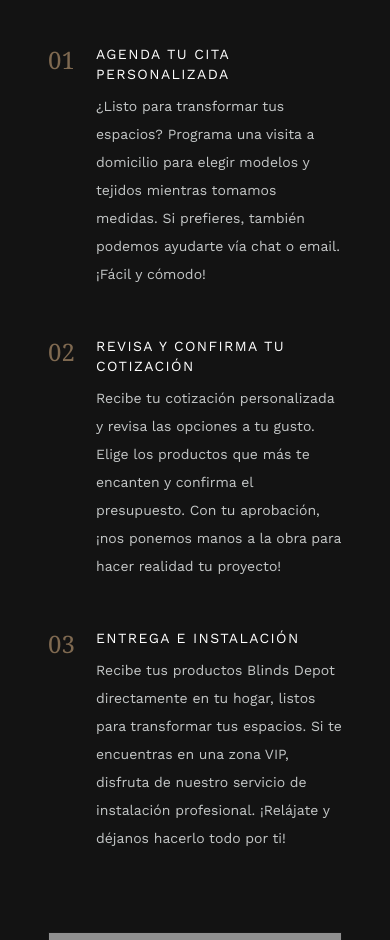
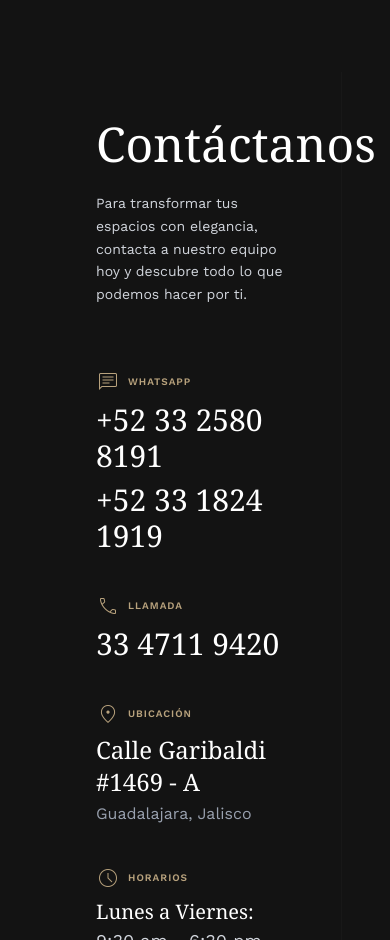
Before and after one commit to alexmendoza93/blindsdepot, a Next.js app: page / in a window 390 px wide. Shown: the part 11060-12000 px from the top of the page. Built offline with nearby package versions, Linux system fonts and the light colour scheme; grey boxes are pictures that could not be loaded.

Commit message:
product images  small map

```diff
--- a/app/components/ContactSection.tsx
+++ b/app/components/ContactSection.tsx
@@ -1,92 +1,102 @@
 export default function ContactSection() {
   return (
     <section className="bg-surface py-40 px-12 grid grid-cols-1 md:grid-cols-2 gap-0 border-t border-outline-variant/5">
-      <div className="p-12 md:p-24 border-r border-outline-variant/10">
-        <h2 className="font-serif text-5xl text-white mb-16">Consultar</h2>
-        <div className="space-y-12">
-          {/* Address Block */}
-          <div className="bg-[#161512]/50 border border-white/5 p-8 backdrop-blur-sm">
-            <h4 className="font-sans text-[10px] tracking-widest text-[#b8a27d] uppercase font-bold mb-4 flex items-center gap-3">
-              <span className="material-symbols-outlined text-sm">location_on</span>
-              Dirección
+      <div className="p-12 md:p-24 border-r border-outline-variant/10 flex flex-col justify-center">
+        <h2 className="font-serif text-5xl md:text-6xl text-white mb-6">Contáctanos</h2>
+        <p className="font-sans text-gray-300 text-sm md:text-base leading-relaxed mb-16 max-w-md">
+          Para transformar tus espacios con elegancia, contacta a nuestro equipo hoy y descubre todo lo que podemos hacer por ti.
+        </p>
+
+        <div className="space-y-10">
+          {/* WhatsApp */}
+          <div>
+            <h4 className="font-sans text-[10px] tracking-widest text-[#b8a27d] uppercase font-bold mb-2 flex items-center gap-2">
+              <span className="material-symbols-outlined text-sm">chat</span>
+              WhatsApp
             </h4>
-            <p className="font-sans text-sm text-gray-300 leading-relaxed">
-              Calle Garibaldi #1469 -A<br />
-              Guadalajara, Jalisco
+            <p className="font-serif text-3xl text-white flex flex-col sm:flex-row sm:gap-4 gap-2">
+              <a href="https://wa.me/5213325808191" target="_blank" rel="noopener noreferrer" className="hover:text-[#b8a27d] transition-colors">
+                +52 33 2580 8191
+              </a>
+              <span className="hidden sm:inline text-white/20">|</span>
+              <a href="https://wa.me/5213318241919" target="_blank" rel="noopener noreferrer" className="hover:text-[#b8a27d] transition-colors">
+                +52 33 1824 1919
+              </a>
             </p>
           </div>
 
-          {/* Hours Block */}
-          <div className="bg-[#161512]/50 border border-white/5 p-8 backdrop-blur-sm">
-            <h4 className="font-sans text-[10px] tracking-widest text-[#b8a27d] uppercase font-bold mb-4 flex items-center gap-3">
+          {/* Teléfono */}
+          <div>
+            <h4 className="font-sans text-[10px] tracking-widest text-[#b8a27d] uppercase font-bold mb-2 flex items-center gap-2">
+              <span className="material-symbols-outlined text-sm">call</span>
+              Llamada
+            </h4>
+            <p className="font-serif text-3xl text-white">
+              <a href="tel:3347119420" className="hover:text-[#b8a27d] transition-colors">33 4711 9420</a>
+            </p>
+          </div>
+
+          {/* Dirección */}
+          <div>
+            <h4 className="font-sans text-[10px] tracking-widest text-[#b8a27d] uppercase font-bold mb-2 flex items-center gap-2">
+              <span className="material-symbols-outlined text-sm">location_on</span>
+              Ubicación
+            </h4>
+            <p className="font-serif text-2xl text-white">
+              Calle Garibaldi #1469 - A
+            </p>
+            <p className="font-sans text-gray-400 mt-1">Guadalajara, Jalisco</p>
+          </div>
+
+          {/* Horarios */}
+          <div>
+            <h4 className="font-sans text-[10px] tracking-widest text-[#b8a27d] uppercase font-bold mb-2 flex items-center gap-2">
               <span className="material-symbols-outlined text-sm">schedule</span>
               Horarios
             </h4>
-            <div className="space-y-2">
-              <p className="font-sans text-sm text-gray-300 flex justify-between">
-                <span>Lunes a Viernes</span>
-                <span className="text-white">9:30 am - 6:30 pm</span>
-              </p>
-              <p className="font-sans text-sm text-gray-300 flex justify-between">
-                <span>Sábados</span>
-                <span className="text-white">9:30 am - 2:30 pm</span>
-              </p>
-              <p className="font-sans text-sm text-gray-300 flex justify-between">
-                <span>Domingos</span>
-                <span className="text-white/50">Cerrado</span>
-              </p>
+            <div className="font-serif text-xl text-white space-y-1">
+              <p>Lunes a Viernes: <span className="font-sans text-lg text-gray-300">9:30 am - 6:30 pm</span></p>
+              <p>Sábados: <span className="font-sans text-lg text-gray-300">9:30 am - 2:30 pm</span></p>
             </div>
           </div>
 
-          {/* Contact Block */}
-          <div className="bg-[#161512]/50 border border-white/5 p-8 backdrop-blur-sm">
-            <h4 className="font-sans text-[10px] tracking-widest text-[#b8a27d] uppercase font-bold mb-4 flex items-center gap-3">
-              <span className="material-symbols-outlined text-sm">contact_support</span>
-              Contacto
+          {/* Redes Sociales */}
+          <div>
+            <h4 className="font-sans text-[10px] tracking-widest text-[#b8a27d] uppercase font-bold mb-4 flex items-center gap-2">
+              <span className="material-symbols-outlined text-sm">share</span>
+              Social
             </h4>
-            <div className="space-y-4">
-              <p className="font-sans text-sm text-gray-300 flex flex-col gap-1">
-                <span className="text-[10px] uppercase tracking-widest text-gray-500">Teléfono</span>
-                <a href="tel:3347119420" className="text-white hover:text-[#b8a27d] transition-colors">3347119420</a>
-              </p>
-              <p className="font-sans text-sm text-gray-300 flex flex-col gap-1">
-                <span className="text-[10px] uppercase tracking-widest text-gray-500">WhatsApp</span>
-                <span className="text-white">
-                  <a href="https://wa.me/523325808191" className="hover:text-[#b8a27d] transition-colors">3325808191</a> / <a href="https://wa.me/523318241919" className="hover:text-[#b8a27d] transition-colors">3318241919</a>
-                </span>
-              </p>
-              <p className="font-sans text-sm text-gray-300 flex flex-col gap-1">
-                <span className="text-[10px] uppercase tracking-widest text-gray-500">Redes Sociales</span>
-                <span className="text-white">
-                  Búscanos en FB o IG como <span className="font-bold text-[#b8a27d] pb-0.5 border-b border-[#b8a27d]/30">blinds depot</span>
-                </span>
-              </p>
+            <div className="flex gap-4">
+              <a href="#" className="w-10 h-10 rounded-full border border-white/20 flex items-center justify-center text-white hover:text-[#b8a27d] hover:border-[#b8a27d] transition-all">FB</a>
+              <a href="#" className="w-10 h-10 rounded-full border border-white/20 flex items-center justify-center text-white hover:text-[#b8a27d] hover:border-[#b8a27d] transition-all">IG</a>
             </div>
           </div>
         </div>
       </div>
-      <div className="h-[600px] md:h-auto">
-        <div className="w-full h-full bg-surface-container-highest relative flex flex-col items-center overflow-hidden">
-          {/* Interactive Google Map - GH Pages & SEO Friendly (No API Key required) */}
-          <div className="absolute inset-0 w-full h-full z-0">
+      <div className="h-[700px] md:h-auto min-h-[700px] flex items-center justify-center p-8 bg-black relative">
+        {/* Mapa centrado con tamaño específico */}
+        <div className="w-[650px] h-[550px] relative shadow-2xl overflow-hidden border border-outline-variant/10 group">
           <iframe
             title="Showroom Blinds Depot"
             src="https://maps.google.com/maps?q=Calle%20Garibaldi%201469%20A,%20Guadalajara,%20Jalisco&t=&z=15&ie=UTF8&iwloc=&output=embed"
-              className="w-full h-full border-0"
+            className="w-full h-full border-0 transition-all duration-500"
             allowFullScreen={false}
             loading="lazy"
             referrerPolicy="no-referrer-when-downgrade"
           ></iframe>
+
+          {/* Decorative Corners */}
+          <div className="absolute top-0 left-0 w-8 h-8 border-l border-t border-[#b8a27d] pointer-events-none"></div>
+          <div className="absolute top-0 right-0 w-8 h-8 border-r border-t border-[#b8a27d] pointer-events-none"></div>
+          <div className="absolute bottom-0 left-0 w-8 h-8 border-l border-b border-[#b8a27d] pointer-events-none"></div>
+          <div className="absolute bottom-0 right-0 w-8 h-8 border-r border-b border-[#b8a27d] pointer-events-none"></div>
         </div>
-          {/* Info Overlay */}
-          <div className="relative z-10 bg-[#161512]/80 backdrop-blur-md p-10 border border-[#b8a27d]/20 text-center pointer-events-none mt-auto mb-12 mx-8 shadow-2xl">
-            <h5 className="font-serif text-2xl text-[#b8a27d] mb-4 tracking-wide font-light">Showroom Blinds Depot</h5>
-            <p className="font-sans text-[11px] tracking-[0.2em] text-[#d4c4a8] leading-loose uppercase font-medium">
-              Calle Garibaldi #1469 -A<br />
-              Lunes a Viernes: 9:30am - 6:30pm<br />
-              Sábados: 9:30am - 2:30pm
+
+        {/* Info Overlay Float */}
+        <div className="absolute bottom-8 left-1/2 -translate-x-1/2 z-10 bg-[#161512]/90 backdrop-blur-md px-8 py-4 border border-[#b8a27d]/20 text-center pointer-events-none shadow-2xl">
+          <p className="font-sans text-[10px] tracking-[0.2em] text-[#d4c4a8] uppercase font-medium">
+            Showroom Blinds Depot — Guadalajara
           </p>
-          </div>
         </div>
       </div>
     </section>
--- a/app/components/ExperienceSection.tsx
+++ b/app/components/ExperienceSection.tsx
@@ -50,7 +50,7 @@ export default function ExperienceSection() {
           <div className="relative aspect-[3/4] overflow-hidden border border-outline-variant/10">
             <img
               alt="Instalación y diseño de interiores"
-              className="w-full h-full object-cover grayscale opacity-90 transition-all duration-700 hover:grayscale-0 hover:scale-105"
+              className="w-full h-full object-cover opacity-90 transition-all duration-700 hover:scale-105"
               src="https://images.unsplash.com/photo-1615529182904-14819c35db37?q=80&w=2000&auto=format&fit=crop"
             />
             <div className="absolute top-8 left-8 right-8 bottom-8 border border-white/20 pointer-events-none"></div>
--- a/app/page.tsx
+++ b/app/page.tsx
@@ -16,12 +16,12 @@ export default function Home() {
       <main>
         <Hero />
         <FeaturesSection />
-        <AboutSection />
+        {/* <AboutSection /> */}
         <CollectionsSection />
         <ExperienceSection />
+        <ContactSection />
+        <FAQSection />
         <TestimonialSection />
-        <FAQSection />
-        <ContactSection />
       </main>
       <Footer />
     </>
```
Lines whose indentation alone changed are shown as unchanged.
